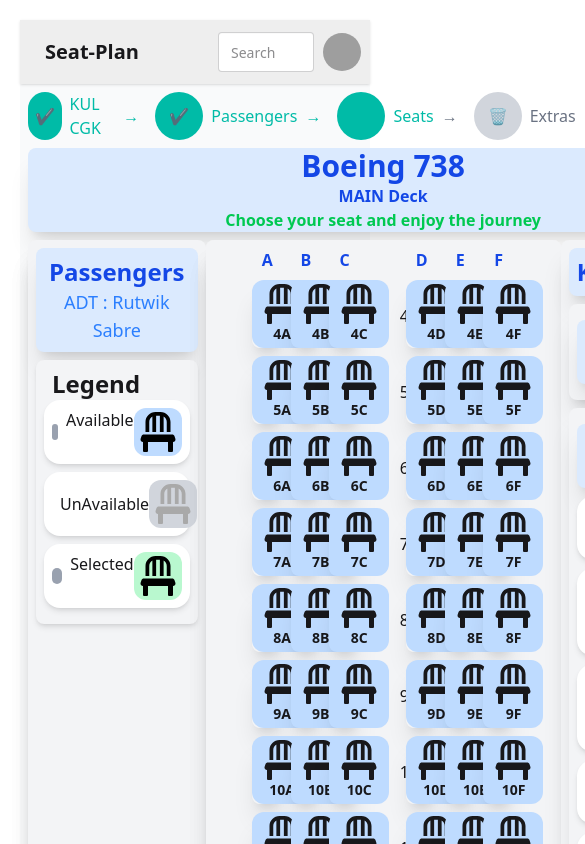
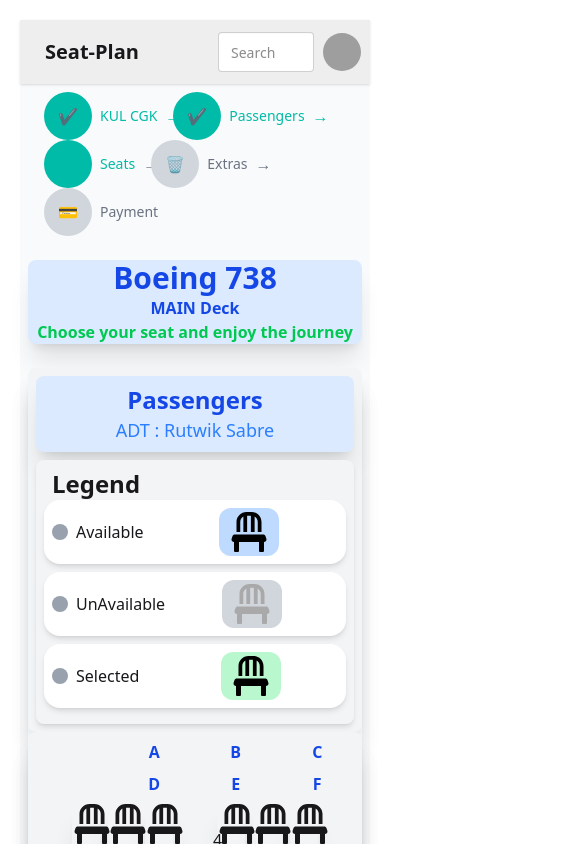
Before and after one commit to saif364/SeatPlan, a React (Vite) app: page / in a window 390 px wide. Shown: the top 844 px of the page, 585 px wide, since content can reach past the window. Built offline with nearby package versions, Linux system fonts and the light colour scheme; grey boxes are pictures that could not be loaded.

Commit message:
make responsive

```diff
--- a/src/Components/Seat.jsx
+++ b/src/Components/Seat.jsx
@@ -87,6 +87,7 @@
                         ref={divRef}
                         className={`p-1 ${color} rounded-xl cursor-pointer hover:bg-blue-300 transition duration-300 ease-in-out flex flex-col justify-center items-center`}
                         style={{ width: '60px', margin: '0 auto' }}
+                        className="sm:w-16 md:w-20 lg:w-24"
                     >
                         <FaChair size={40} />
                         <div className="text-center">
@@ -121,8 +122,10 @@
                         borderRadius: '5px',
                         boxShadow: '0 4px 8px rgba(0,0,0,0.1)',
                         zIndex: '1000',
-                        textAlign: 'center',
-                        width: '250px',
+                        width: '90%',
+                        maxWidth: '250px',
+                        height: 'auto',
+                        minHeight: '120px',
                         height: '120px',
 
                     }}
@@ -141,7 +144,7 @@
                         }}
                     >
 
-
+                        className="bg-green-300 text-white px-2 py-1 text-xs sm:text-sm rounded hover:bg-green-500 transition duration-300"
                         <button
                             onClick={() => onSeatSelected(seat)}
                             className=" bg-green-300 text-white px-2 py-1 text-sm rounded hover:bg-green-500 transition duration-300"
--- a/src/Components/SeatMap.jsx
+++ b/src/Components/SeatMap.jsx
@@ -20,7 +20,7 @@
     var lastCode = null;
 
 
-    var seatRows = data.seatsItineraryParts[0]?.segmentSeatMaps[0]?.passengerSeatMaps[0]?.seatMap?.cabins[0]?.seatRows;
+    var seatRows = data.seatsItineraryParts?.[0]?.segmentSeatMaps?.[0]?.passengerSeatMaps?.[0]?.seatMap?.cabins?.[0]?.seatRows || [];
 
     useEffect(() => {
         try {
@@ -38,7 +38,7 @@
         }
     }, []);
     function getSeatCharacteristicsByCode(seatCode) {
-        const seatRows = seatMap.cabins[0].seatRows;
+        const seatRows = seatMap?.cabins?.[0]?.seatRows || [];
 
         for (const row of seatRows) {
             for (const seat of row.seats) {
@@ -90,7 +90,7 @@
         setSelectedSeatCode(seatCode);
         var arrcharectestics = [];
         var charectestics = getSeatCharacteristicsByCode(seatCode);
-        charectestics.map((type) => {
+        charectestics?.map((type) => {
             arrcharectestics.push(getFullSetType(type));
         });
         setSelectedCharacteristics(arrcharectestics);
@@ -101,7 +101,7 @@
 
     return (
         <>
-            <div className="p-2 grid bg-gray-50 mx-auto">
+            <div className="p-2 grid bg-gray-50 mx-auto grid-cols-1 sm:grid-cols-2 md:grid-cols-3 lg:grid-cols-4 gap-4">
                 <div>
                     <StepNav />
                 </div>
@@ -110,7 +110,7 @@
                     {seatMap ? (
                         <div className="text-center">
                             <p className="text-3xl font-bold text-blue-700">Boeing {seatMap.aircraft}</p>
-                            <p className="text-1xl font-bold text-blue-700">{seatMap?.cabins[0].deck} Deck</p>
+                            <p className="text-1xl font-bold text-blue-700">{seatMap?.cabins?.[0]?.deck || 'Unknown'} Deck</p>
                             <p className="text-center text-green-500 font-bold">Choose your seat and enjoy the journey</p>
                         </div>
                     ) : (
@@ -118,7 +118,7 @@
                     )}
                 </div>
 
-                <div className={`grid grid-cols-4 rounded-lg shadow-lg ${globalStyles.shadowrounded}`}>
+                <div className={`grid grid-cols-1 sm:grid-cols-2 lg:grid-cols-4 rounded-lg shadow-lg ${globalStyles.shadowrounded}`}>
                     <div className={`col-span-1 bg-gray-100 ${globalStyles.shadowrounded}`}>
                         <div className={`p-2 bg-blue-100 ${globalStyles.shadowrounded} text-center m-2`}>
                             <h2 className="text-2xl font-bold text-blue-700">Passengers</h2>
@@ -167,8 +167,8 @@
                     </div>
                     <div className={`col-span-2 bg-gray-100 ${globalStyles.shadowrounded}`}>
                         <div className={`p-2 bg-gray-100 ${globalStyles.shadowrounded}`}>
-                            <div className="grid grid-cols-9 gap-2">
-                                {['', 'a', 'b', 'c', '', 'd', 'e', 'f'].map((label, index) => (
+                            <div className="grid grid-cols-4 sm:grid-cols-6 md:grid-cols-9 gap-2">
+                                {['', 'A', 'B', 'C', '', 'D', 'E', 'F'].map((label, index) => (
                                     <div key={index} className="text-center font-bold text-blue-700">
                                         {label.toUpperCase()}
                                     </div>
@@ -248,13 +248,13 @@
                                 <div className="flex items-center justify-start mb-2 shadow-md p-2 rounded-2xl bg-white">
                                     <div className="w-4 h-4 bg-gray-400 rounded-full mr-2"></div>
                                     Departure :{' '}
-                                    {segment?.departure ? new Date(segment.departure).toLocaleString() : 'No Departure Time Available'}
+                                    {segment?.departure ? new Date(segment.departure).toLocaleString() : 'No Departure Time'}
                                 </div>
 
                                 <div className="flex items-center justify-start mb-2 shadow-md p-2 rounded-2xl bg-white">
                                     <div className="w-4 h-4 bg-gray-400 rounded-full mr-2"></div>
                                     Arrival :{' '}
-                                    {segment?.departure ? new Date(segment.arrival).toLocaleString() : 'No Departure Time Available'}
+                                    {segment?.arrival ? new Date(segment.arrival).toLocaleString() : 'No Arrival Time'}
                                 </div>
 
                                 <div className="flex items-center justify-start mb-2 shadow-md p-2 rounded-2xl bg-white">
--- a/src/Components/StepNav.jsx
+++ b/src/Components/StepNav.jsx
@@ -12,17 +12,17 @@
     ];
 
     return (
-        <div className="flex justify-center w-full">
-            <div className="flex items-center">
+        <div className="flex justify-center w-full px-4">
+            <div className="flex items-center flex-wrap">
                 {steps.map((step, index) => (
                     <div
                         key={index}
-                        className={`relative flex items-center ${index !== steps.length - 1 ? 'mr-10' : ''}`}
+                        className={`relative flex items-center ${index !== steps.length - 1 ? 'mr-4 md:mr-10' : ''}`}
                     >
                         <div
                             className={`flex items-center justify-center w-12 h-12 rounded-full ${activeStep >= index
-                                ? 'bg-teal-500 text-white'
-                                : 'bg-gray-300 text-gray-500'
+                                ? 'bg-teal-500 text-white cursor-pointer'
+                                : 'bg-gray-300 text-gray-500 cursor-pointer'
                                 }`}
                             onClick={() => setActiveStep(index)}
                         >
@@ -30,8 +30,8 @@
                         </div>
                         <div
                             className={`ml-2 ${activeStep >= index
-                                ? 'text-teal-500'
-                                : 'text-gray-500'
+                                ? 'text-teal-500 text-sm md:text-base'
+                                : 'text-gray-500 text-sm md:text-base'
                                 }`}
                         >
                             {step.name}
```
Also changed, not shown: 1 other file (tests, documents, lock files or other folders).
